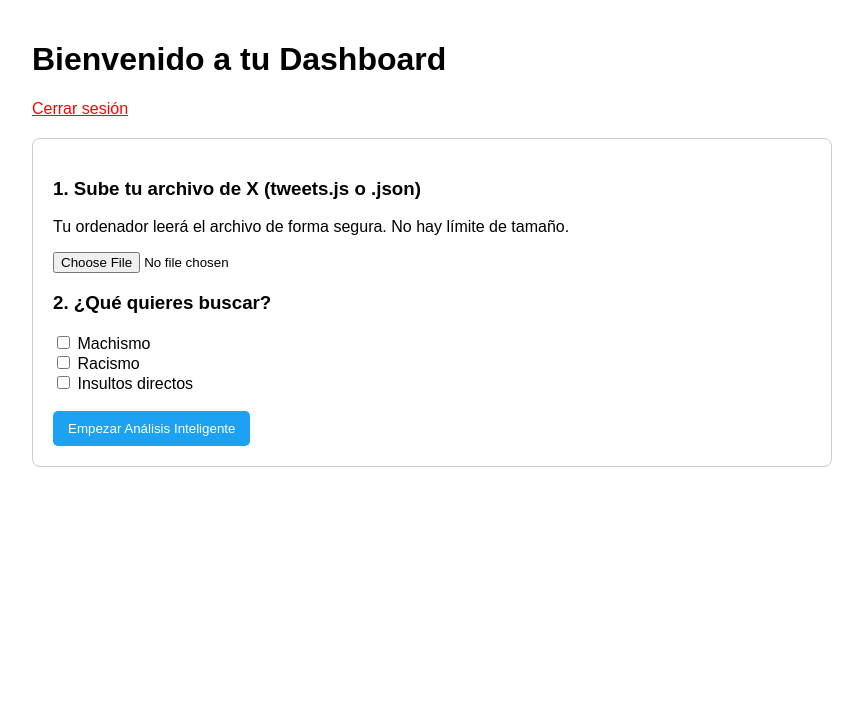
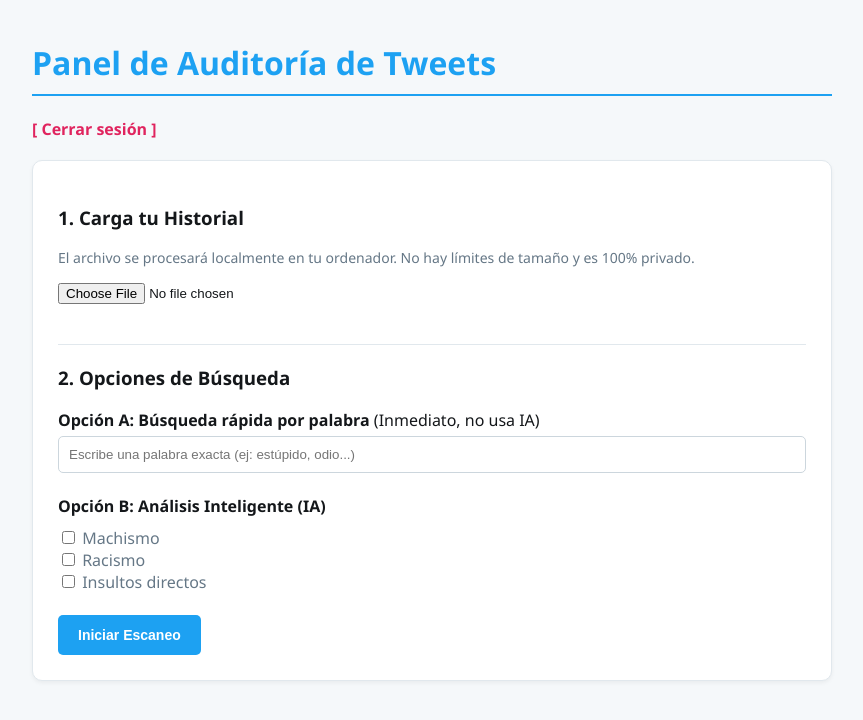
Before and after one commit to mirandahidalgopablo-lab/X-FootPrint-Cleaner, a Flask app: template templates/dashboard.html in a window 1280 px wide. Shown: the top 720 px of the page, without its empty margins (208-1071 px from the left). Run offline with Flask 3, Linux system fonts and the light colour scheme; the template is opened without the code that fills it, so the values that code supplies are empty.

Commit message:
Update dashboard.html

```diff
--- a/templates/dashboard.html
+++ b/templates/dashboard.html
@@ -5,38 +5,55 @@
     <meta name="viewport" content="width=device-width, initial-scale=1.0">
     <title>Dashboard - Auditoría de X</title>
     <style>
-        body { font-family: Arial, sans-serif; max-width: 800px; margin: 0 auto; padding: 20px; }
-        .box { border: 1px solid #ccc; padding: 20px; border-radius: 8px; margin-top: 20px; }
-        .btn { background: #1da1f2; color: white; padding: 10px 15px; border: none; border-radius: 5px; cursor: pointer; }
-        .btn:disabled { background: #ccc; cursor: not-allowed; }
-        #log { margin-top: 20px; padding: 10px; background: #f4f4f4; border-radius: 5px; max-height: 200px; overflow-y: auto; font-family: monospace; }
-        .result-item { margin-bottom: 10px; padding: 10px; border-left: 4px solid #e0245e; background: #fff5f5; }
+        body { font-family: 'Segoe UI', Tahoma, Geneva, Verdana, sans-serif; max-width: 800px; margin: 0 auto; padding: 20px; background-color: #f5f8fa; color: #14171a; }
+        h1 { color: #1da1f2; border-bottom: 2px solid #1da1f2; padding-bottom: 10px; }
+        .box { background: white; border: 1px solid #e1e8ed; padding: 25px; border-radius: 10px; margin-top: 20px; box-shadow: 0 2px 4px rgba(0,0,0,0.05); }
+        .btn { background: #1da1f2; color: white; padding: 12px 20px; border: none; border-radius: 5px; cursor: pointer; font-weight: bold; font-size: 14px; transition: 0.2s; }
+        .btn:hover { background: #1a91da; }
+        .btn:disabled { background: #aab8c2; cursor: not-allowed; }
+        .btn-danger { background: #e0245e; }
+        .btn-danger:hover { background: #c81e53; }
+        input[type="text"] { width: 100%; padding: 10px; margin-top: 5px; border: 1px solid #ccd6dd; border-radius: 5px; box-sizing: border-box; }
+        #log { margin-top: 20px; padding: 15px; background: #14171a; color: #00ff00; border-radius: 5px; max-height: 250px; overflow-y: auto; font-family: 'Courier New', Courier, monospace; font-size: 13px; line-height: 1.5;}
+        .result-item { margin-bottom: 15px; padding: 15px; border-left: 5px solid #e0245e; background: #fff5f5; border-radius: 0 5px 5px 0; }
+        .badge { display: inline-block; padding: 3px 8px; font-size: 11px; background: #e0245e; color: white; border-radius: 10px; margin-bottom: 5px; }
     </style>
 </head>
 <body>
-    <h1>Bienvenido a tu Dashboard</h1>
-    <a href="/logout" style="color: red;">Cerrar sesión</a>
+    <h1>Panel de Auditoría de Tweets</h1>
+    <a href="/logout" style="color: #e0245e; text-decoration: none; font-weight: bold;">[ Cerrar sesión ]</a>
 
     <div class="box">
-        <h3>1. Sube tu archivo de X (tweets.js o .json)</h3>
-        <p>Tu ordenador leerá el archivo de forma segura. No hay límite de tamaño.</p>
-        <input type="file" id="fileInput" accept=".js, .json">
+        <h3>1. Carga tu Historial</h3>
+        <p style="color: #657786; font-size: 14px;">El archivo se procesará localmente en tu ordenador. No hay límites de tamaño y es 100% privado.</p>
+        <input type="file" id="fileInput" accept=".js, .json" style="margin-bottom: 20px;">
 
-        <h3>2. ¿Qué quieres buscar?</h3>
-        <input type="checkbox" id="tema1" value="machismo"> Machismo <br>
-        <input type="checkbox" id="tema2" value="racismo"> Racismo <br>
-        <input type="checkbox" id="tema3" value="insultos"> Insultos directos <br>
+        <hr style="border: 0; border-top: 1px solid #e1e8ed; margin: 20px 0;">
+
+        <h3>2. Opciones de Búsqueda</h3>
+
+        <label><b>Opción A: Búsqueda rápida por palabra</b> (Inmediato, no usa IA)</label>
+        <input type="text" id="palabraBuscada" placeholder="Escribe una palabra exacta (ej: estúpido, odio...)">
+
+        <br><br>
+
+        <label><b>Opción B: Análisis Inteligente (IA)</b></label><br>
+        <div style="margin-top: 10px; color: #657786;">
+            <input type="checkbox" id="tema1" value="machismo o misoginia"> Machismo <br>
+            <input type="checkbox" id="tema2" value="racismo o xenofobia"> Racismo <br>
+            <input type="checkbox" id="tema3" value="insultos directos o acoso"> Insultos directos <br>
+        </div>
 
         <br>
-        <button id="btnStart" class="btn">Empezar Análisis Inteligente</button>
+        <button id="btnStart" class="btn">Iniciar Escaneo</button>
     </div>
 
     <div id="log" style="display: none;"></div>
 
     <form action="/delete" method="POST" id="deleteForm" style="display: none;" class="box">
-        <h3>Resultados Peligrosos Encontrados</h3>
+        <h3>⚠️ Tweets Encontrados</h3>
         <div id="resultadosDiv"></div>
-        <button type="submit" class="btn" style="background: #e0245e; margin-top: 15px;">Borrar seleccionados de X</button>
+        <button type="submit" class="btn btn-danger" style="margin-top: 15px;">Borrar seleccionados de mi cuenta</button>
     </form>
 
     <script>
@@ -52,41 +69,51 @@
             logBox.scrollTop = logBox.scrollHeight;
         }
 
+        function mostrarResultado(tweet, motivo) {
+            deleteForm.style.display = 'block';
+            resultadosDiv.innerHTML += `
+                <div class="result-item">
+                    <span class="badge">${motivo}</span><br>
+                    <label>
+                        <input type="checkbox" name="ids_borrar" value="${tweet.id}" checked>
+                        <i>"${tweet.texto}"</i>
+                    </label>
+                </div>
+            `;
+        }
+
         btnStart.addEventListener('click', () => {
-            if (!fileInput.files.length) { alert("Sube un archivo primero"); return; }
+            if (!fileInput.files.length) { alert("Sube el archivo de tweets primero"); return; }
 
             const file = fileInput.files[0];
             const reader = new FileReader();
 
             btnStart.disabled = true;
-            log(`Leyendo el archivo de ${file.size} bytes en tu ordenador...`);
+            resultadosDiv.innerHTML = "";
+            deleteForm.style.display = 'none';
+            logBox.innerHTML = "";
+
+            log(`Abriendo archivo de ${Math.round(file.size / 1024)} KB...`);
 
             reader.onload = async function(e) {
                 let text = e.target.result.trim();
-                log("Archivo cargado en memoria. Limpiando formato de Twitter...");
-
+                log("Extrayendo datos de X...");
 
                 if (text.startsWith("window.YTD")) {
                     const start = text.indexOf('[');
                     if (start !== -1) text = text.substring(start);
                 }
-                if (text.startsWith("{") && text.endsWith("]")) {
-                    text = "[" + text;
-                }
+                if (text.startsWith("{") && text.endsWith("]")) text = "[" + text;
 
                 let todosLosTweets = [];
                 try {
-
-                    log("Extrayendo tweets...");
                     let i = 0;
                     while (i < text.length) {
                         while (i < text.length && /\s|,|;/.test(text[i])) i++;
                         if (i >= text.length) break;
 
                         if (text[i] === '{') {
-                            let llaves = 1;
-                            let fin = i + 1;
-                            let enString = false;
+                            let llaves = 1, fin = i + 1, enString = false;
                             while (fin < text.length && llaves > 0) {
                                 if (text[fin] === '"' && text[fin-1] !== '\\') enString = !enString;
                                 if (!enString) {
@@ -95,22 +122,34 @@
                                 }
                                 fin++;
                             }
-                            let objStr = text.substring(i, fin);
                             try {
-                                let obj = JSON.parse(objStr);
+                                let obj = JSON.parse(text.substring(i, fin));
                                 let t = obj.tweet || obj;
                                 if ((t.id_str || t.id) && (t.full_text || t.text)) {
                                     todosLosTweets.push({ id: t.id_str || t.id, texto: t.full_text || t.text });
                                 }
                             } catch(e) {}
                             i = fin;
-                        } else {
-                            i++;
+                        } else i++;
                     }
-                    }
-                    log(`¡Éxito! Se encontraron ${todosLosTweets.length} tweets válidos.`);
+                    log(`✅ Se encontraron ${todosLosTweets.length} tweets válidos.`);
                 } catch (err) {
                     log(`<span style="color:red">Error procesando el archivo: ${err}</span>`);
+                    btnStart.disabled = false;
+                    return;
+                }
+
+                const palabraBuscada = document.getElementById('palabraBuscada').value.trim().toLowerCase();
+                if (palabraBuscada) {
+                    log(`🔍 Buscando coincidencias exactas para: "${palabraBuscada}"...`);
+                    let encontrados = 0;
+                    todosLosTweets.forEach(t => {
+                        if (t.texto.toLowerCase().includes(palabraBuscada)) {
+                            mostrarResultado(t, `Palabra clave: ${palabraBuscada}`);
+                            encontrados++;
+                        }
+                    });
+                    log(`Búsqueda manual terminada. ${encontrados} encontrados.`);
                     btnStart.disabled = false;
                     return;
                 }
@@ -120,17 +159,25 @@
                 if (document.getElementById('tema2').checked) temas.push(document.getElementById('tema2').value);
                 if (document.getElementById('tema3').checked) temas.push(document.getElementById('tema3').value);
 
-                const LOTE_SIZE = 25;
-                let encontrados = [];
+                if (temas.length === 0) {
+                    log("⚠️ No has seleccionado temas ni escrito palabras. Selecciona algo.");
+                    btnStart.disabled = false;
+                    return;
+                }
 
-                log("Enviando lotes a la IA (Esto evitará que el servidor se caiga)...");
+                const LOTE_SIZE = 15;
+                const tweetsAProcesar = todosLosTweets.slice(0, 1000);
 
-                const tweetsAProcesar = todosLosTweets.slice(0, 500);
+                log(`🚀 Iniciando motor de IA para ${tweetsAProcesar.length} tweets...`);
 
                 for (let i = 0; i < tweetsAProcesar.length; i += LOTE_SIZE) {
                     const lote = tweetsAProcesar.slice(i, i + LOTE_SIZE);
-                    log(`Analizando tweets ${i} al ${i + lote.length}...`);
+                    log(`⏳ Analizando bloque ${Math.floor(i/LOTE_SIZE)+1} (${i} al ${i + lote.length})...`);
 
+                    let reintentos = 3;
+                    let exito = false;
+
+                    while (reintentos > 0 && !exito) {
                         try {
                             const response = await fetch('/api/analyze_batch', {
                                 method: 'POST',
@@ -138,50 +185,46 @@
                                 body: JSON.stringify({ tweets: lote, temas: temas })
                             });
 
+                            if (!response.ok) throw new Error("Fallo en servidor (HTTP " + response.status + ")");
+
                             const data = await response.json();
+
                             if (data.error) {
-                            log(`<span style="color:red">Error de IA: ${data.error}</span>`);
+                                log(`<span style="color:yellow">Aviso IA: ${data.error}</span>`);
+                                if (data.error.includes("Límite") || data.error.includes("429")) {
+                                    log("Pausando 10 segundos para dejar respirar a Google...");
+                                    await new Promise(r => setTimeout(r, 10000));
+                                    reintentos--;
+                                    continue;
+                                }
                                 break;
                             }
 
                             if (data.ids_polemicos.length > 0) {
                                 data.ids_polemicos.forEach(idPol => {
-                                const tweetOriginal = lote.find(t => t.id === idPol);
-                                if(tweetOriginal) {
-                                    encontrados.push(tweetOriginal);
-
-                                    mostrarResultado(tweetOriginal);
-                                }
+                                    const tw = lote.find(t => t.id === idPol);
+                                    if(tw) mostrarResultado(tw, "Detectado por IA");
                                 });
                             }
 
-                        await new Promise(r => setTimeout(r, 4000));
+                            exito = true;
+                            await new Promise(r => setTimeout(r, 6000));
 
                         } catch (error) {
-                        log(`<span style="color:red">Error de conexión con el servidor.</span>`);
-                        break;
+                            log(`<span style="color:orange">Micro-corte detectado. Reintentando... (${reintentos} intentos)</span>`);
+                            await new Promise(r => setTimeout(r, 5000));
+                            reintentos--;
                         }
                     }
+                    if (!exito) log(`<span style="color:red">Se saltó este lote tras varios errores. Seguimos...</span>`);
+                }
 
-                log("<b>Análisis terminado.</b>");
+                log("<b>✅ Auditoría finalizada por completo.</b>");
                 btnStart.disabled = false;
             };
 
             reader.readAsText(file);
         });
-
-        function mostrarResultado(tweet) {
-            deleteForm.style.display = 'block';
-            resultadosDiv.innerHTML += `
-                <div class="result-item">
-                    <label>
-                        <input type="checkbox" name="ids_borrar" value="${tweet.id}" checked>
-                        <b>ID:</b> ${tweet.id} <br>
-                        <i>"${tweet.texto}"</i>
-                    </label>
-                </div>
-            `;
-        }
     </script>
 </body>
 </html>
```
Lines whose indentation alone changed are shown as unchanged.
